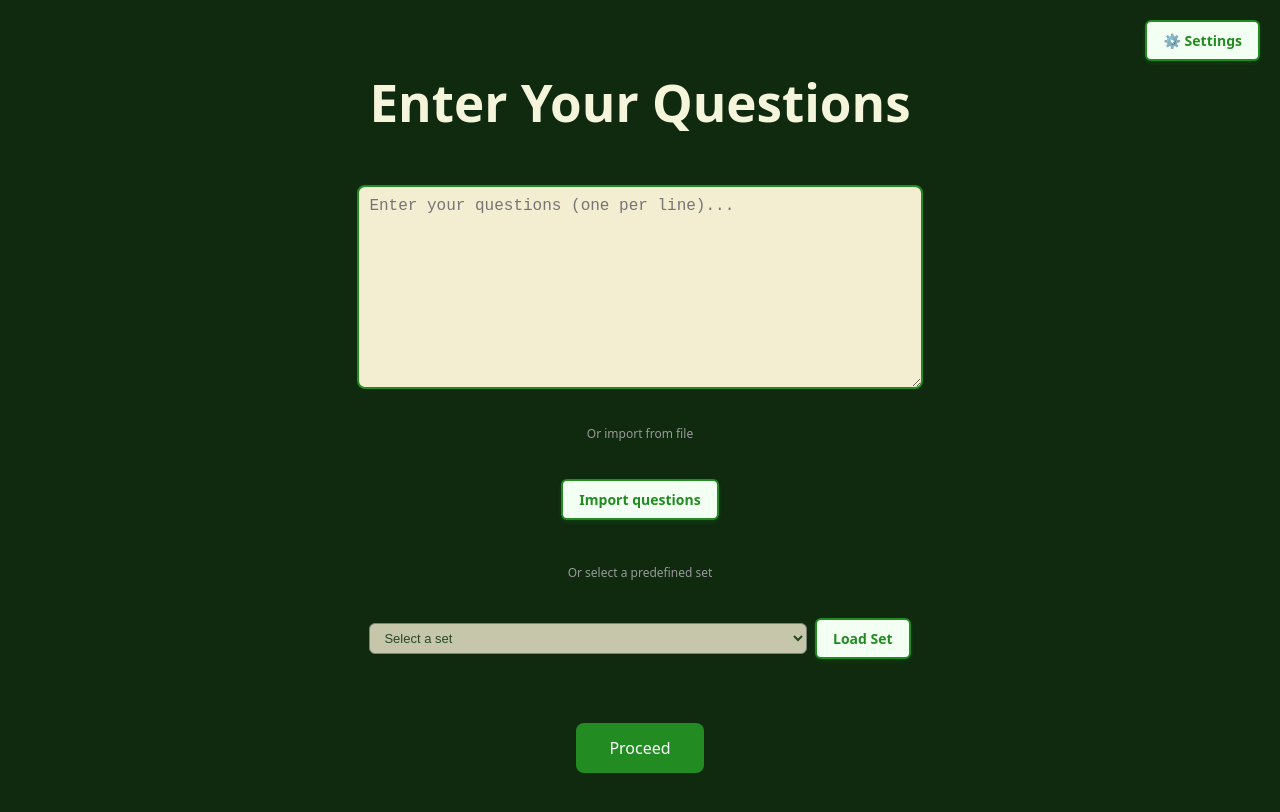
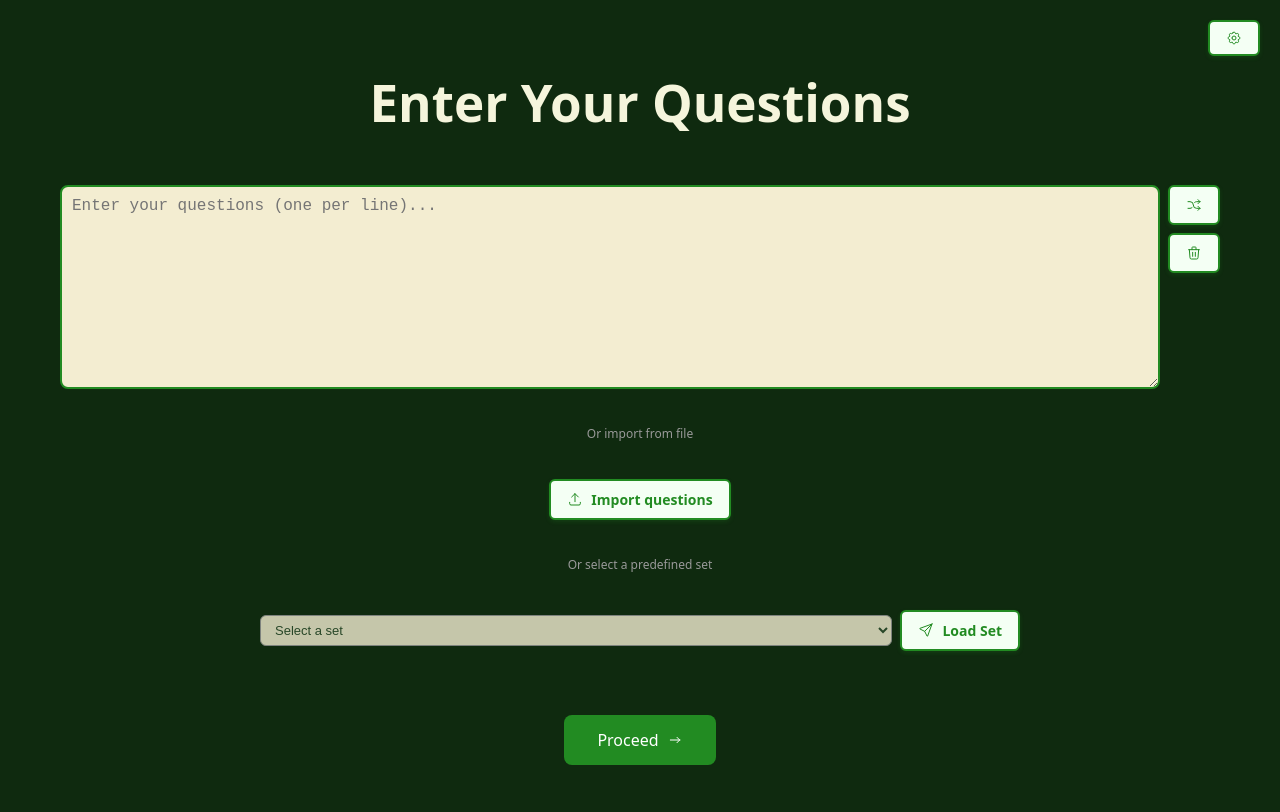
Before and after one commit to hhharm/holiday-spirit, a React (Vite) app: page / in a window 1280 px wide. Built offline with nearby package versions, Linux system fonts and the light colour scheme.

Commit message:
Enhance UI and functionality: update button styles, add icons, implement question randomization, and improve localization strings

```diff
--- a/src/components/QuestionsBoard/QuestionCard.css
+++ b/src/components/QuestionsBoard/QuestionCard.css
@@ -33,7 +33,7 @@
 }
 
 .question-card.opened {
-  background: rgba(0, 12, 239, 0.74);
+  background:rgb(215 215 215 / 74%);
   color: var(--text-muted);
   cursor: not-allowed;
   opacity: 0.6;
--- a/src/components/QuestionsBoard/QuestionsGrid.tsx
+++ b/src/components/QuestionsBoard/QuestionsGrid.tsx
@@ -3,6 +3,14 @@ import { useTranslation } from "react-i18next";
 import Button from "../shared/Button";
 import QuestionCard from "./QuestionCard";
 import "./QuestionsGrid.css";
+import {
+  IconDownload,
+  IconEyeCheck,
+  IconEyeX,
+  IconRefreshAlert,
+  IconRotateClockwise,
+} from "@tabler/icons-react";
+import { ICON_PROPS } from "../../constants/icons";
 
 interface QuestionsGridProps {
   savedQuestions: string[];
@@ -52,15 +60,25 @@ function QuestionsGrid({
         ))}
       </div>
       <div className="control-buttons">
-        <Button color="secondary" size="small" onClick={onRestart}>
-          {t("restartCards")}
-        </Button>
-        <Button color="secondary" size="small" onClick={onReset}>
-          {t("resetQuestions")}
-        </Button>
         <Button
           color="secondary"
           size="small"
+          onClick={onRestart}
+          title={t("restartCards")}
+          startIcon={<IconRotateClockwise {...ICON_PROPS} />}
+        ></Button>
+        <Button
+          color="secondary"
+          size="small"
+          onClick={onReset}
+          title={t("resetQuestions")}
+          startIcon={<IconRefreshAlert {...ICON_PROPS} />}
+        ></Button>
+        <Button
+          color="secondary"
+          startIcon={<IconDownload {...ICON_PROPS} />}
+          size="small"
+          title={t("exportQuestions")}
           onClick={() => {
             const text = savedQuestions.join("\n");
             const blob = new Blob([text], { type: "text/plain;charset=utf-8" });
@@ -73,9 +91,7 @@ function QuestionsGrid({
             document.body.removeChild(a);
             URL.revokeObjectURL(url);
           }}
-        >
-          {t("exportQuestions")}
-        </Button>
+        ></Button>
       </div>
 
       {selectedQuestion !== null && (
@@ -86,10 +102,18 @@ function QuestionsGrid({
             </h2>
             <p className="question-text">{savedQuestions[selectedQuestion]}</p>
             <div className="popup-buttons">
-              <Button color="secondary" onClick={handleClose}>
+              <Button
+                color="secondary"
+                onClick={handleClose}
+                startIcon={<IconEyeX {...ICON_PROPS} />}
+              >
                 {t("close")}
               </Button>
-              <Button color="primary" onClick={handleDone}>
+              <Button
+                color="primary"
+                onClick={handleDone}
+                startIcon={<IconEyeCheck {...ICON_PROPS} />}
+              >
                 {t("done")}
               </Button>
             </div>
--- a/src/components/QuestionsInput/QuestionsInput.css
+++ b/src/components/QuestionsInput/QuestionsInput.css
@@ -6,10 +6,26 @@ textarea {
   resize: vertical;
 }
 
+.instructions {
+  display: flex;
+  gap: 8px;
+  width: calc(100vw - 120px);
+}
+
+.instructions-panel {
+  display: flex;
+  flex-direction: column;
+  gap: 8px;
+}
+
 .questions-textarea {
   width: 100%;
   padding: 10px;
   font-size: 16px;
+}
+
+.questions-shaffle-button {
+  height: 40px;
 }
 
 .predefined-sets {
--- a/src/components/QuestionsInput/QuestionsInput.tsx
+++ b/src/components/QuestionsInput/QuestionsInput.tsx
@@ -3,6 +3,14 @@ import { useTranslation } from "react-i18next";
 import Button from "../shared/Button";
 import { predefinedSets } from "../../data/predefinedSets";
 import "./QuestionsInput.css";
+import {
+  IconArrowNarrowRight,
+  IconArrowsShuffle,
+  IconSend,
+  IconTrash,
+  IconUpload,
+} from "@tabler/icons-react";
+import { ICON_PROPS } from "../../constants/icons";
 
 interface QuestionsInputProps {
   onSave: () => void;
@@ -22,6 +30,29 @@ function QuestionsInput({ onSave }: QuestionsInputProps) {
         selectedSet.questions[lang] || selectedSet.questions.en;
       setQuestions(questionsArray.join("\n"));
     }
+  };
+
+  const handleRandomize = () => {
+    if (questions.trim()) {
+      // Split by newlines and filter empty lines
+      const questionArray = questions
+        .split("\n")
+        .map((q) => q.trim())
+        .filter((q) => q.length > 0);
+
+      // Fisher-Yates shuffle algorithm
+      const shuffled = [...questionArray];
+      for (let i = shuffled.length - 1; i > 0; i--) {
+        const j = Math.floor(Math.random() * (i + 1));
+        [shuffled[i], shuffled[j]] = [shuffled[j], shuffled[i]];
+      }
+
+      setQuestions(shuffled.join("\n"));
+    }
+  };
+
+  const handleClear = () => {
+    setQuestions("");
   };
 
   const handleProceed = () => {
@@ -44,6 +75,7 @@ function QuestionsInput({ onSave }: QuestionsInputProps) {
     <div className="app">
       <h1>{t("enterQuestions")}</h1>
 
+      <div className="instructions">
         <textarea
           className="questions-textarea"
           value={questions}
@@ -51,6 +83,25 @@ function QuestionsInput({ onSave }: QuestionsInputProps) {
           placeholder={t("questionsPlaceholder")}
           rows={10}
         />
+        <div className="instructions-panel">
+          <Button
+            color="secondary"
+            size="small"
+            onClick={handleRandomize}
+            disabled={!questions.trim()}
+            className="questions-shaffle-button"
+            startIcon={<IconArrowsShuffle {...ICON_PROPS} />}
+          ></Button>
+          <Button
+            color="secondary"
+            size="small"
+            onClick={handleClear}
+            disabled={!questions.trim()}
+            className="questions-shaffle-button"
+            startIcon={<IconTrash {...ICON_PROPS} />}
+          ></Button>
+        </div>
+      </div>
 
       <div className="separator">{t("orImportFromFile")}</div>
 
@@ -76,8 +127,8 @@ function QuestionsInput({ onSave }: QuestionsInputProps) {
       <Button
         color="secondary"
         size="small"
+        startIcon={<IconUpload {...ICON_PROPS} />}
         onClick={() => fileInputRef.current?.click()}
-        style={{ marginBottom: 8 }}
       >
         {t("importQuestions")}
       </Button>
@@ -101,6 +152,7 @@ function QuestionsInput({ onSave }: QuestionsInputProps) {
           <Button
             color="secondary"
             size="small"
+            startIcon={<IconSend {...ICON_PROPS} />}
             onClick={handleLoadSet}
             disabled={!selectedSetId}
           >
@@ -113,6 +165,7 @@ function QuestionsInput({ onSave }: QuestionsInputProps) {
         color="primary"
         className="proceed-button"
         onClick={handleProceed}
+        endIcon={<IconArrowNarrowRight {...ICON_PROPS} />}
       >
         {t("proceed")}
       </Button>
--- a/src/components/SettingsPopup.tsx
+++ b/src/components/SettingsPopup.tsx
@@ -3,6 +3,8 @@ import { useTranslation } from "react-i18next";
 import LanguageSwitcher from "./LanguageSwitcher";
 import ThemeSwitcher from "./ThemeSwitcher";
 import Button from "./shared/Button";
+import { IconSettings, IconX } from "@tabler/icons-react";
+import { ICON_PROPS } from "../constants/icons";
 
 function SettingsPopup() {
   const [isOpen, setIsOpen] = useState(false);
@@ -15,9 +17,12 @@ function SettingsPopup() {
   return (
     <>
       <div className="settings-button-container">
-        <Button color="secondary" size="small" onClick={handleToggle}>
-          ⚙️ {t("settings")}
-        </Button>
+        <Button
+          color="secondary"
+          size="small"
+          onClick={handleToggle}
+          startIcon={<IconSettings {...ICON_PROPS} />}
+        ></Button>
       </div>
 
       {isOpen && (
@@ -25,9 +30,12 @@ function SettingsPopup() {
           <div className="settings-popup" onClick={(e) => e.stopPropagation()}>
             <div className="settings-header">
               <h3>{t("settings")}</h3>
-              <Button color="tertiary" size="small" onClick={handleToggle}>
-                ×
-              </Button>
+              <Button
+                color="tertiary"
+                size="small"
+                onClick={handleToggle}
+                startIcon={<IconX {...ICON_PROPS} />}
+              ></Button>
             </div>
             <div className="settings-content">
               <LanguageSwitcher />
--- a/src/components/shared/Button.css
+++ b/src/components/shared/Button.css
@@ -5,8 +5,10 @@
   font: inherit;
   cursor: pointer;
   transition: all 0.25s;
+  display: flex;
+  gap: 8px;
+  align-items: center;
 }
-
 /* Colors */
 .button--primary {
   background: var(--primary);
--- a/src/components/shared/Button.tsx
+++ b/src/components/shared/Button.tsx
@@ -4,14 +4,18 @@ import "./Button.css";
 interface ButtonProps extends ButtonHTMLAttributes<HTMLButtonElement> {
   color?: "primary" | "secondary" | "tertiary" | "small";
   size?: "normal" | "small";
-  children: ReactNode;
+  children?: ReactNode;
+  startIcon?: ReactNode;
+  endIcon?: ReactNode;
 }
 
 function Button({
   color = "primary",
   size = "normal",
+  startIcon,
   children,
   className = "",
+  endIcon,
   ...props
 }: ButtonProps) {
   const baseClasses = "button";
@@ -22,7 +26,9 @@ function Button({
 
   return (
     <button className={combinedClassName} {...props}>
-      {children}
+      {startIcon ? startIcon : null}
+      {children ? children : null}
+      {endIcon ? endIcon : null}
     </button>
   );
 }
--- /dev/null
+++ b/src/constants/icons.ts
@@ -0,0 +1 @@
+export const ICON_PROPS = { size: 16, stroke: 1.5 };
--- a/src/i18n/locales/en.json
+++ b/src/i18n/locales/en.json
@@ -23,5 +23,6 @@
   "importQuestions": "Import questions",
   "orEnterCustom": "Or enter your own questions",
   "orImportFromFile": "Or import from file",
-  "orSelectPredefined": "Or select a predefined set"
+  "orSelectPredefined": "Or select a predefined set",
+  "randomizeQuestions": "Randomize"
 }
--- a/src/i18n/locales/ru.json
+++ b/src/i18n/locales/ru.json
@@ -20,8 +20,9 @@
   "setIcebreakers": "Знакомство",
   "setReflection": "Итоги года",
   "loadSet": "Загрузить набор",
-  "importQuestions": "Импорт вопросов",
+  "importQuestions": "Импортировать вопросы",
   "orEnterCustom": "Или введите свои вопросы",
   "orImportFromFile": "Или импортируйте из файла",
-  "orSelectPredefined": "Или выберите готовый набор"
+  "orSelectPredefined": "Или выберите готовый набор",
+  "randomizeQuestions": "Перемешать"
 }
--- a/src/i18n/locales/uk.json
+++ b/src/i18n/locales/uk.json
@@ -23,5 +23,6 @@
   "importQuestions": "Імпорт питань",
   "orEnterCustom": "Або введіть власні запитання",
   "orImportFromFile": "Або імпортуйте з файлу",
-  "orSelectPredefined": "Або оберіть готовий набір"
+  "orSelectPredefined": "Або оберіть готовий набір",
+  "randomizeQuestions": "Перемішати"
 }
```
Lines whose indentation alone changed are shown as unchanged.
